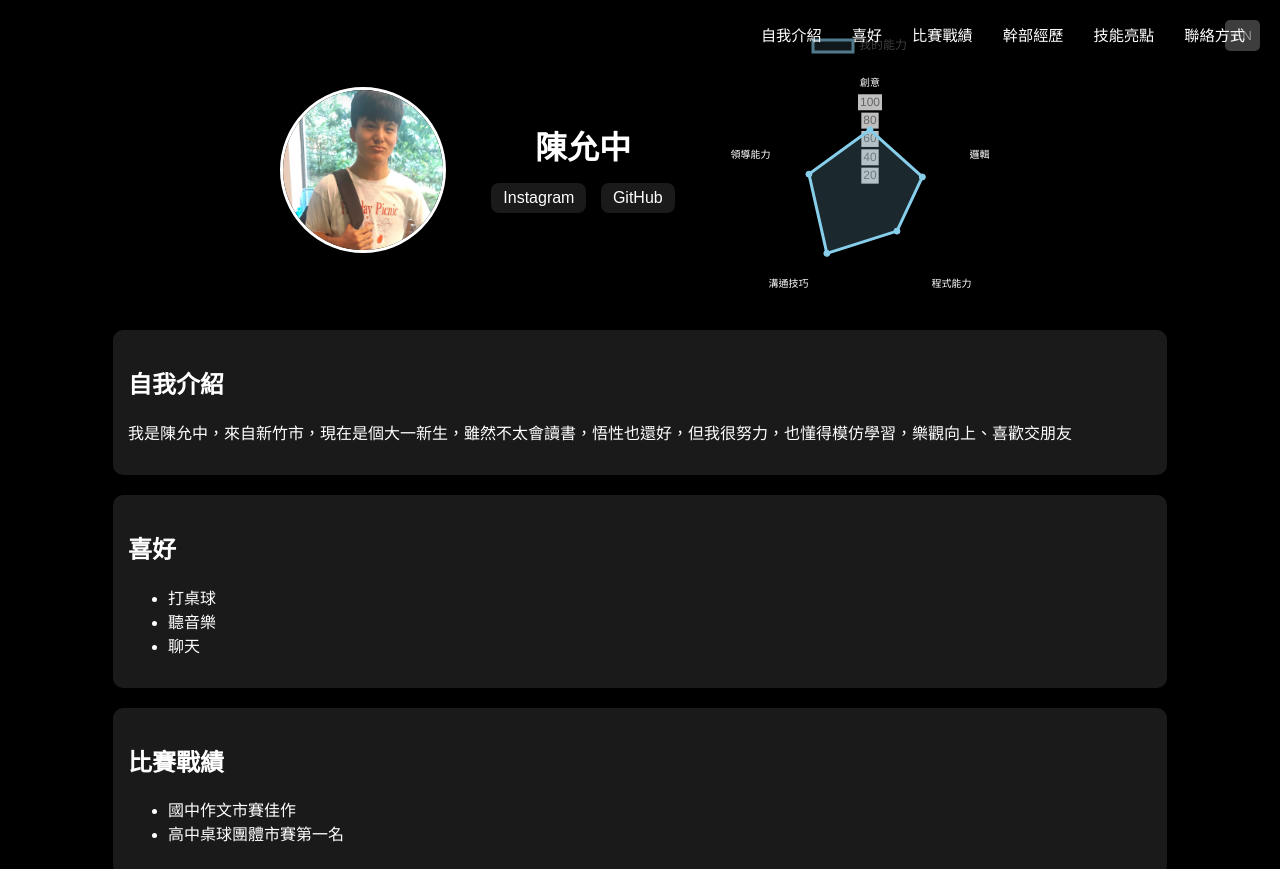
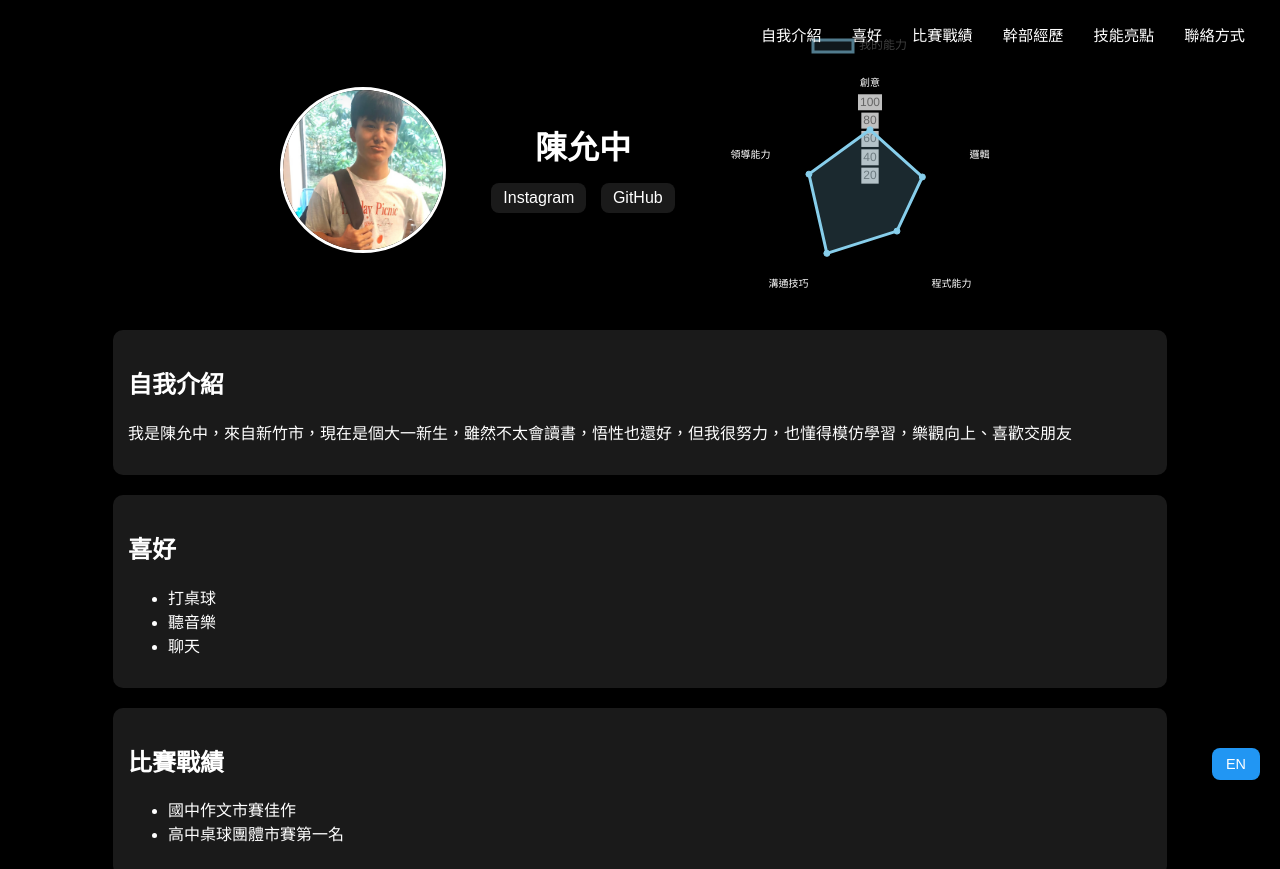
Before and after one commit to dango960325-lgtm/Computer-Science-lessons, a plain HTML site: page index.html in a window 1280 px wide. Shown: the top 869 px of the page. Drawn offline with nearby package versions, Linux system fonts and the light colour scheme.

Commit message:
Update style.css

```diff
--- a/style.css
+++ b/style.css
@@ -117,14 +117,22 @@ nav a:hover {
   cursor: pointer;
 }
 
+/* 語言切換按鈕 固定右下角 */
 #langToggle {
   position: fixed;
-  top: 20px;
+  bottom: 20px;
   right: 20px;
-  background: #666;
+  background: #2196f3;
   color: white;
   border: none;
-  padding: 8px;
-  border-radius: 5px;
+  padding: 8px 14px;
+  border-radius: 8px;
   cursor: pointer;
+  font-size: 0.9em;
+  z-index: 1000;
+  transition: background 0.3s;
 }
+
+#langToggle:hover {
+  background: #1976d2;
+}
```
